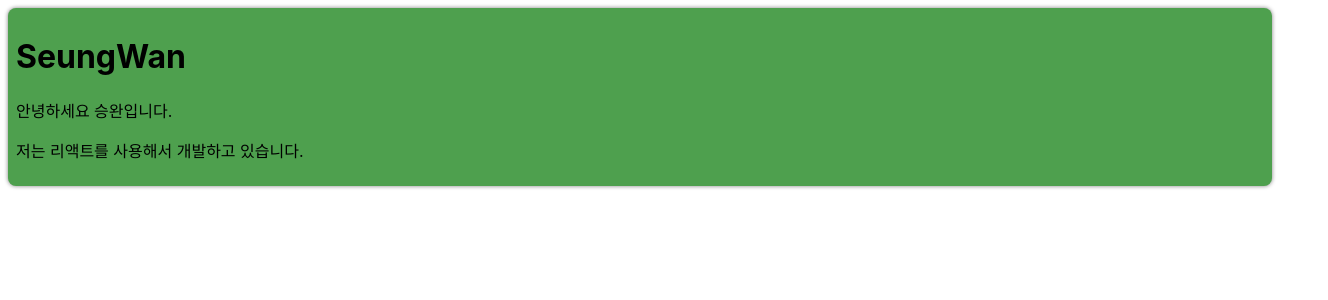
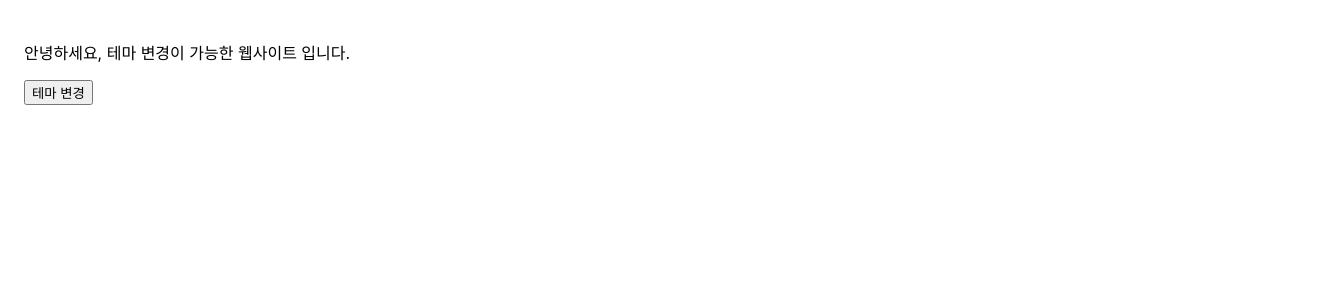
Before and after one commit to sensewan/react-test, a React (Create React App) app: page / in a window 1280 px wide. Shown: the top 300 px of the page, 1328 px wide, since content can reach past the window. Built offline with nearby package versions, Linux system fonts and the light colour scheme.

Commit message:
context 사용하기

```diff
--- /dev/null
+++ b/src/chapter_14/DarkOrLight.jsx
@@ -0,0 +1,23 @@
+import { useState, useCallback } from "react";
+import ThemeContext from "./ThemeContext";
+import MainContent from "./MainContent";
+
+function DarkOrLight(props) {
+    const [theme, setTheme] = useState("light");
+
+    const toggleTheme = useCallback(() => {
+        if (theme === "light") {
+            setTheme("dark");
+        } else if (theme === "dark") {
+            setTheme("light");
+        }
+    }, [theme]);
+
+    return (
+        <ThemeContext.Provider value={{ theme, toggleTheme }}>
+            <MainContent />
+        </ThemeContext.Provider>
+    );
+}
+
+export default DarkOrLight;
--- /dev/null
+++ b/src/chapter_14/MainContent.jsx
@@ -0,0 +1,24 @@
+import { useContext } from "react";
+import ThemeContext from "./ThemeContext";
+
+// ThemeContext로 부터 설정된 theme 값을 받아와 화면에 렌더링 해줌
+function MainContent(props) {
+    const { theme, toggleTheme } = useContext(ThemeContext);
+
+    return (
+        <div
+            style={{
+                width: "100vw",
+                height: "100vh",
+                padding: "1.5rem",
+                backgroundColor: theme === "light" ? "white" : "black",
+                color: theme === "light" ? "black" : "white",
+            }}
+        >
+            <p>안녕하세요, 테마 변경이 가능한 웹사이트 입니다.</p>
+            <button onClick={toggleTheme}>테마 변경</button>
+        </div>
+    );
+}
+
+export default MainContent;
--- /dev/null
+++ b/src/chapter_14/ThemeContext.jsx
@@ -0,0 +1,8 @@
+import React from "react";
+
+// context의 기본값 설정하지 않음. 메인컨테이너에서 provider를 이용해 설정할 예정
+// provider는 value={} 를 이용해서 하위 컴포넌트들이 사용하게 됨
+const ThemeContext = React.createContext();
+ThemeContext.displayName = "ThemeContext!!";
+
+export default ThemeContext;
--- a/src/index.js
+++ b/src/index.js
@@ -14,13 +14,14 @@
 // import AttendanceBook from './chapter_10/AttendanceBook';
 // import SignUp from './chapter_11/SignUp';
 // import Calculator from './chapter_12/Calculator';
-import ProfileCard from './chapter_13/ProfileCard';
+// import ProfileCard from './chapter_13/ProfileCard';
+import DarkOrLight from './chapter_14/DarkOrLight';
 
 const root = ReactDOM.createRoot(document.getElementById('root'));
 
 root.render(
   // <React.StrictMode>
-    <ProfileCard />
+    <DarkOrLight />
   // </React.StrictMode>,
   // document.getElementById('root')
 );
```
Also changed, not shown: src/chapter_08/ConfirmButton copy.jsx (deleted, +0 -43 lines).
